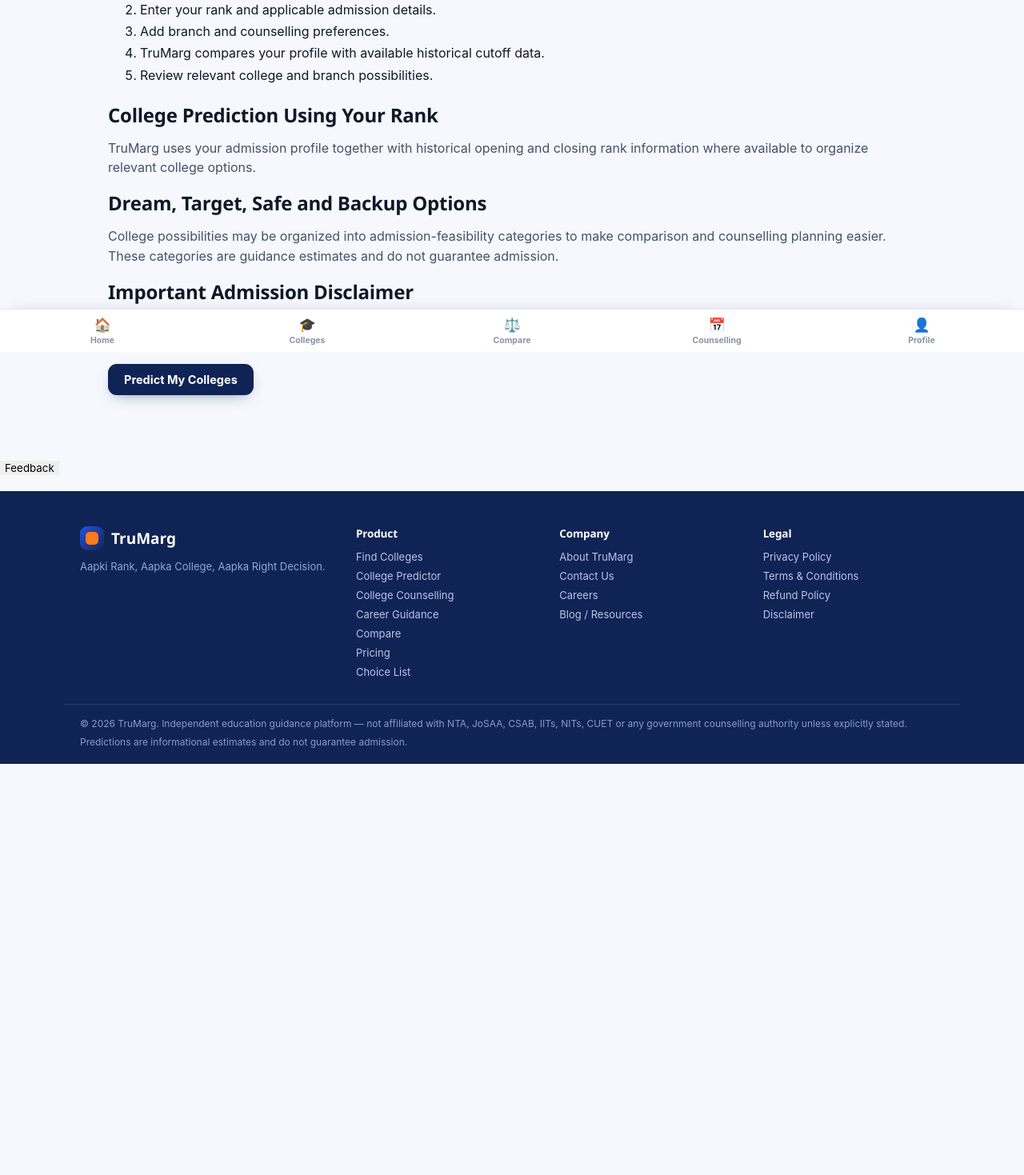
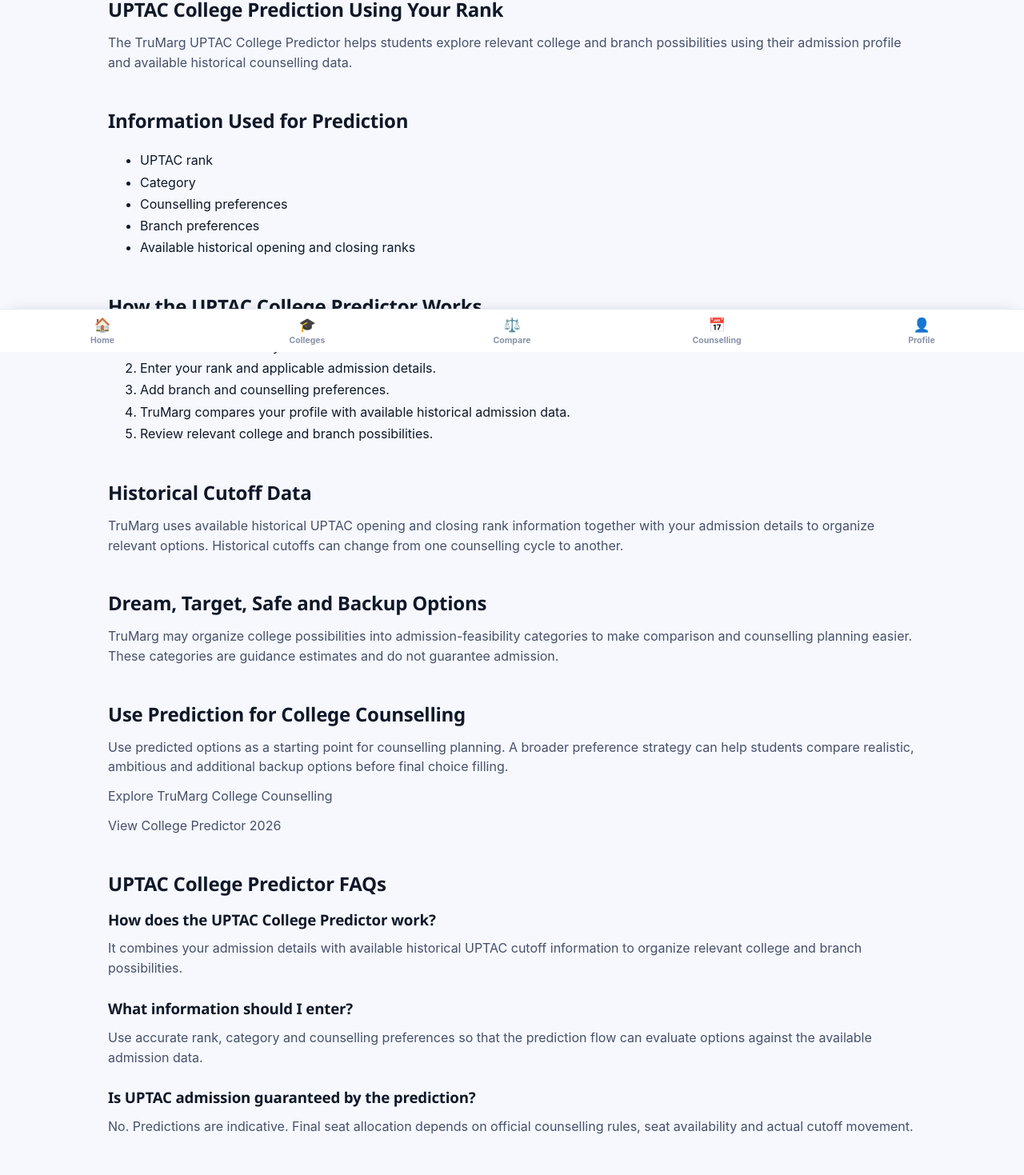
Before and after one commit to amarnath-labs/counselling-wallah, a React (Vite) app in the folder frontend/: page /uptac-college-predictor in a window 1280 px wide. Shown: the part 360-1829 px from the top of the page at 80% size. Before the commit the page ends 1379 px from the top, so only its background shows below. Built offline with nearby package versions, Linux system fonts and the light colour scheme; no server answers.

Commit message:
Improve exam predictor landing pages

```diff
--- a/frontend/src/pages/ExamCollegePredictorSEO.jsx
+++ b/frontend/src/pages/ExamCollegePredictorSEO.jsx
@@ -1,4 +1,5 @@
 import {
+  Link,
   useNavigate,
 } from 'react-router-dom';
 
@@ -10,18 +11,99 @@
 const EXAM_CONFIG = {
   'jee-main': {
     name: 'JEE Main',
+
     heading:
       'JEE Main College Predictor 2026',
+
     description:
-      'Use your JEE Main rank, category, quota and preferences to explore relevant NIT, IIIT, GFTI and other engineering college options using historical admission data.',
+      'Use your JEE Main rank, category, quota and preferences to explore relevant NIT, IIIT, GFTI and other engineering college options using available historical admission data.',
+
+    overview:
+      'The TruMarg JEE Main College Predictor helps students narrow down college and branch possibilities instead of manually checking large cutoff tables. Enter your admission details and preferences to explore options relevant to your profile.',
+
+    inputs: [
+      'JEE Main rank',
+      'Category and applicable quota',
+      'Branch preferences',
+      'Counselling preferences',
+      'Available historical opening and closing ranks',
+    ],
+
+    dataText:
+      'TruMarg compares your admission profile with available historical opening and closing rank information. Previous cutoffs can help identify patterns, but they should be treated as guidance rather than a guarantee of future admission.',
+
+    counsellingText:
+      'College prediction is most useful when combined with a sensible counselling strategy. Students can use predicted options to compare branches and colleges and prepare a broader preference list instead of depending on a single expected cutoff.',
+
+    faq: [
+      {
+        question:
+          'How does the JEE Main College Predictor work?',
+        answer:
+          'It uses your admission profile together with available historical cutoff information to organize relevant college and branch possibilities.',
       },
+      {
+        question:
+          'Can TruMarg predict NIT, IIIT and GFTI options?',
+        answer:
+          'Where relevant historical admission data is available, the JEE Main prediction flow can help students explore NIT, IIIT, GFTI and other supported engineering college options.',
+      },
+      {
+        question:
+          'Does a predicted college guarantee admission?',
+        answer:
+          'No. Final admission depends on official counselling rules, seat availability, category, quota, preference order and actual cutoff movement.',
+      },
+    ],
+  },
+
 
   uptac: {
     name: 'UPTAC',
+
     heading:
       'UPTAC College Predictor 2026',
+
     description:
-      'Use your UPTAC rank, category and counselling preferences to explore engineering college and branch options using historical UPTAC cutoff data.',
+      'Use your UPTAC rank, category and counselling preferences to explore engineering college and branch options using available historical UPTAC cutoff data.',
+
+    overview:
+      'The TruMarg UPTAC College Predictor helps students explore relevant college and branch possibilities using their admission profile and available historical counselling data.',
+
+    inputs: [
+      'UPTAC rank',
+      'Category',
+      'Counselling preferences',
+      'Branch preferences',
+      'Available historical opening and closing ranks',
+    ],
+
+    dataText:
+      'TruMarg uses available historical UPTAC opening and closing rank information together with your admission details to organize relevant options. Historical cutoffs can change from one counselling cycle to another.',
+
+    counsellingText:
+      'Use predicted options as a starting point for counselling planning. A broader preference strategy can help students compare realistic, ambitious and additional backup options before final choice filling.',
+
+    faq: [
+      {
+        question:
+          'How does the UPTAC College Predictor work?',
+        answer:
+          'It combines your admission details with available historical UPTAC cutoff information to organize relevant college and branch possibilities.',
+      },
+      {
+        question:
+          'What information should I enter?',
+        answer:
+          'Use accurate rank, category and counselling preferences so that the prediction flow can evaluate options against the available admission data.',
+      },
+      {
+        question:
+          'Is UPTAC admission guaranteed by the prediction?',
+        answer:
+          'No. Predictions are indicative. Final seat allocation depends on official counselling rules, seat availability and actual cutoff movement.',
+      },
+    ],
   },
 };
 
@@ -62,6 +144,21 @@
         lineHeight: 1.7,
       }}
     >
+      <section
+        style={{
+          maxWidth: '850px',
+        }}
+      >
+        <p
+          style={{
+            fontWeight: 700,
+            color: '#f97316',
+            marginBottom: '10px',
+          }}
+        >
+          TruMarg College Predictor
+        </p>
+
         <h1>
           {config.heading}
         </h1>
@@ -77,8 +174,50 @@
         >
           Start {config.name} College Prediction
         </button>
+      </section>
 
 
+      <section
+        style={{
+          marginTop: '56px',
+        }}
+      >
+        <h2>
+          {config.name} College Prediction Using Your Rank
+        </h2>
+
+        <p>
+          {config.overview}
+        </p>
+      </section>
+
+
+      <section
+        style={{
+          marginTop: '40px',
+        }}
+      >
+        <h2>
+          Information Used for Prediction
+        </h2>
+
+        <ul>
+          {config.inputs.map(
+            item => (
+              <li key={item}>
+                {item}
+              </li>
+            )
+          )}
+        </ul>
+      </section>
+
+
+      <section
+        style={{
+          marginTop: '40px',
+        }}
+      >
         <h2>
           How the {config.name} College Predictor Works
         </h2>
@@ -97,41 +236,122 @@
           </li>
 
           <li>
-          TruMarg compares your profile with available historical cutoff data.
+            TruMarg compares your profile with available historical admission data.
           </li>
 
           <li>
             Review relevant college and branch possibilities.
           </li>
         </ol>
+      </section>
 
 
+      <section
+        style={{
+          marginTop: '40px',
+        }}
+      >
         <h2>
-        College Prediction Using Your Rank
+          Historical Cutoff Data
         </h2>
 
         <p>
-        TruMarg uses your admission profile together with historical opening and closing rank information where available to organize relevant college options.
+          {config.dataText}
         </p>
+      </section>
 
 
+      <section
+        style={{
+          marginTop: '40px',
+        }}
+      >
         <h2>
           Dream, Target, Safe and Backup Options
         </h2>
 
         <p>
-        College possibilities may be organized into admission-feasibility categories to make comparison and counselling planning easier. These categories are guidance estimates and do not guarantee admission.
+          TruMarg may organize college possibilities into
+          admission-feasibility categories to make comparison
+          and counselling planning easier. These categories
+          are guidance estimates and do not guarantee admission.
+        </p>
+      </section>
+
+
+      <section
+        style={{
+          marginTop: '40px',
+        }}
+      >
+        <h2>
+          Use Prediction for College Counselling
+        </h2>
+
+        <p>
+          {config.counsellingText}
         </p>
 
+        <p>
+          <Link to="/college-counselling">
+            Explore TruMarg College Counselling
+          </Link>
+        </p>
 
+        <p>
+          <Link to="/college-predictor">
+            View College Predictor 2026
+          </Link>
+        </p>
+      </section>
+
+
+      <section
+        style={{
+          marginTop: '40px',
+        }}
+      >
+        <h2>
+          {config.name} College Predictor FAQs
+        </h2>
+
+        {config.faq.map(
+          item => (
+            <div
+              key={item.question}
+              style={{
+                marginBottom: '22px',
+              }}
+            >
+              <h3>
+                {item.question}
+              </h3>
+
+              <p>
+                {item.answer}
+              </p>
+            </div>
+          )
+        )}
+      </section>
+
+
+      <section
+        style={{
+          marginTop: '40px',
+        }}
+      >
         <h2>
           Important Admission Disclaimer
         </h2>
 
         <p>
-        Historical cutoffs can change from year to year because of competition, seat availability, counselling rules, category, quota and student preferences. Final admission depends on the official counselling authority.
+          Historical cutoffs can change from year to year
+          because of competition, seat availability,
+          counselling rules, category, quota and student
+          preferences. Final admission depends on the
+          official counselling authority.
         </p>
-
 
         <button
           type="button"
@@ -140,6 +360,7 @@
         >
           Predict My Colleges
         </button>
+      </section>
     </main>
   );
 }
```
Lines whose indentation alone changed are shown as unchanged.
